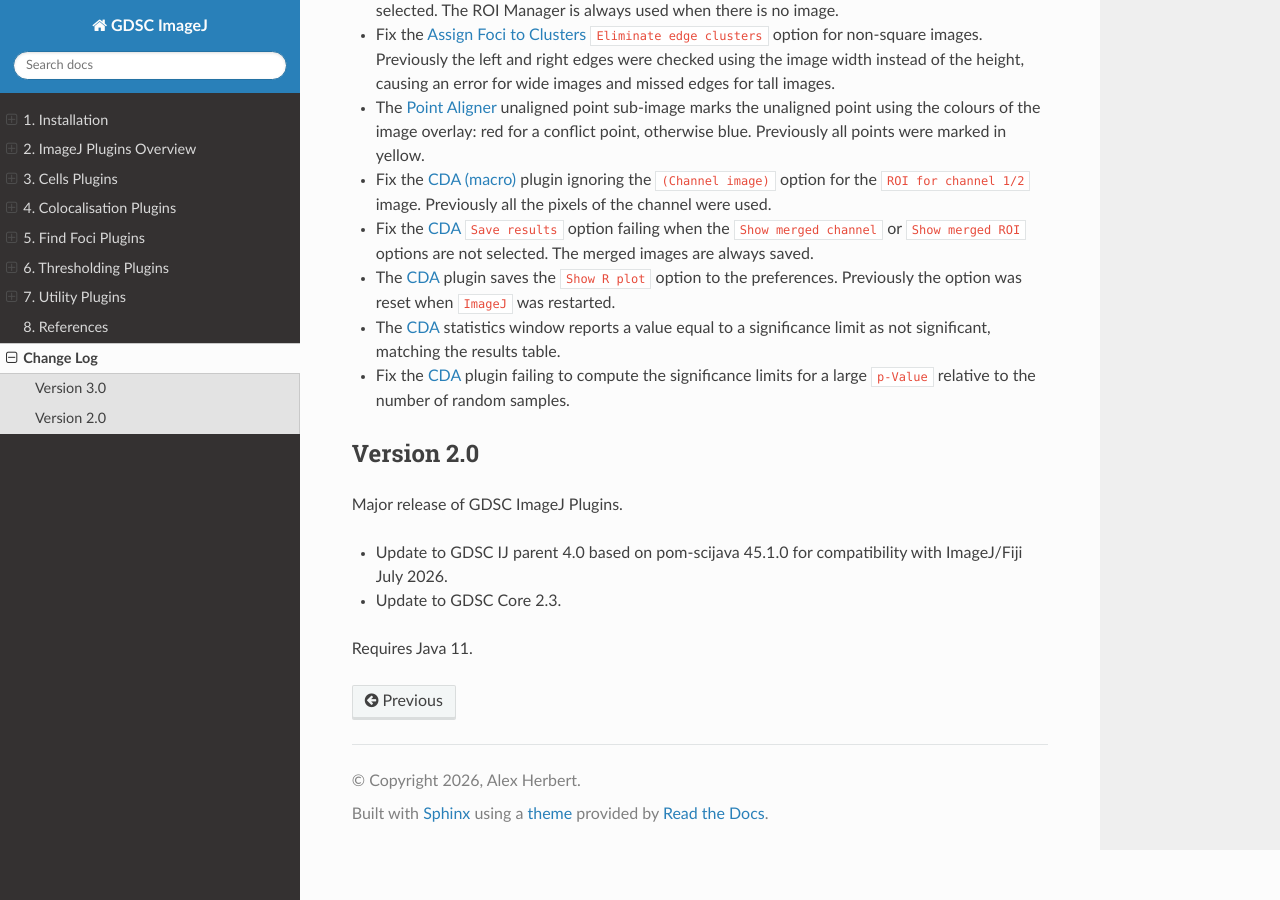
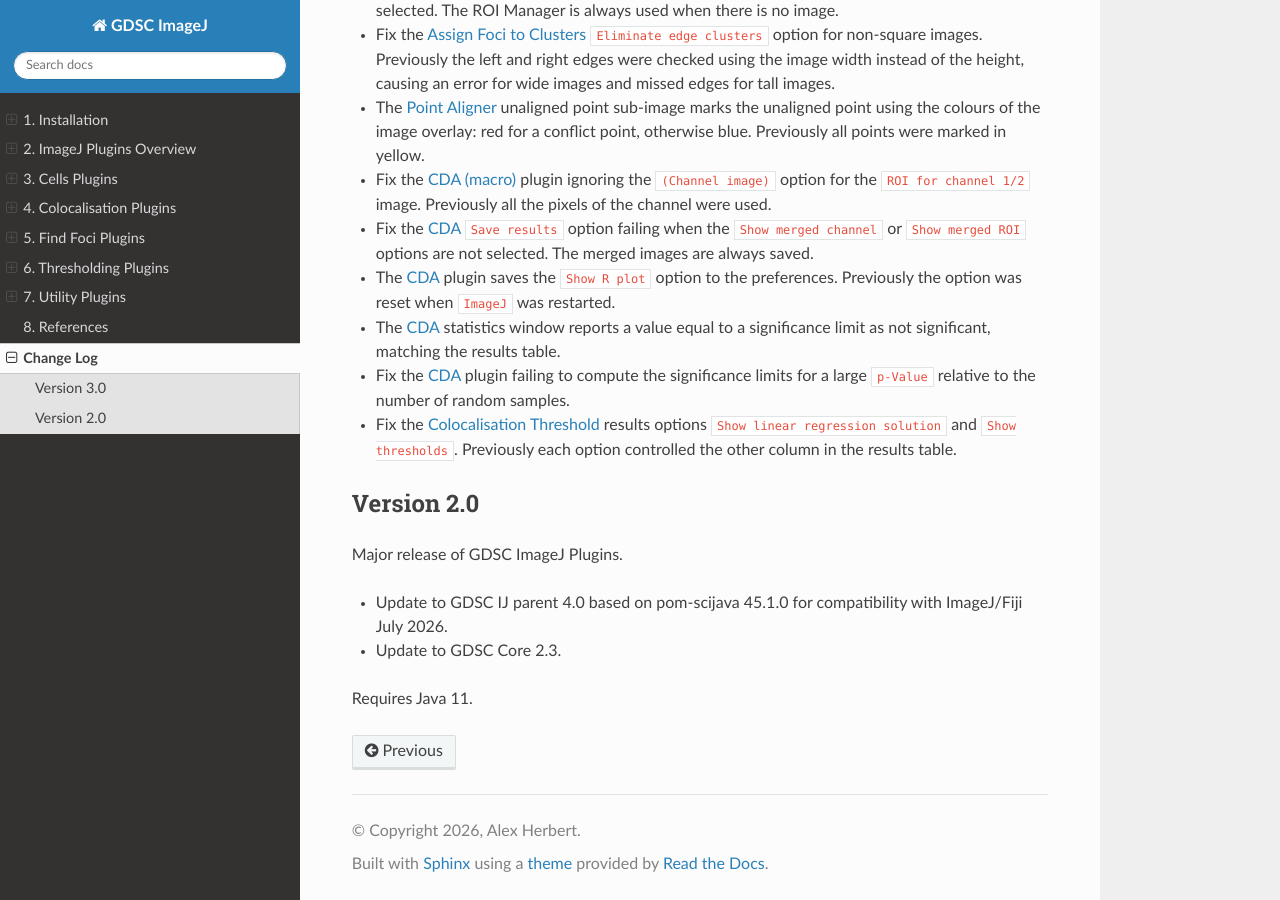
Before and after one commit to aherbert/gdsc, a Sphinx documentation site: the page built from docs/change_log.rst, in a window 1280 px wide and 900 px high, scrolled down 998 px. Built offline with Sphinx 7.4.7 and the Read the Docs theme 3.1.0, drawn with Linux system fonts in a browser that asks for light colours.

Commit message:
Read the Colocalisation Threshold results options in dialog order

```diff
--- a/docs/change_log.rst
+++ b/docs/change_log.rst
@@ -60,6 +60,9 @@ Major release of GDSC ImageJ Plugins.
   limit as not significant, matching the results table.
 * Fix the :ref:`colocalisation_plugins:CDA` plugin failing to compute the significance limits for
   a large ``p-Value`` relative to the number of random samples.
+* Fix the :ref:`colocalisation_plugins:Colocalisation Threshold` results options
+  ``Show linear regression solution`` and ``Show thresholds``. Previously each option controlled
+  the other column in the results table.
 
 
 Version 2.0
```
Also changed, not shown: 1 other file.
